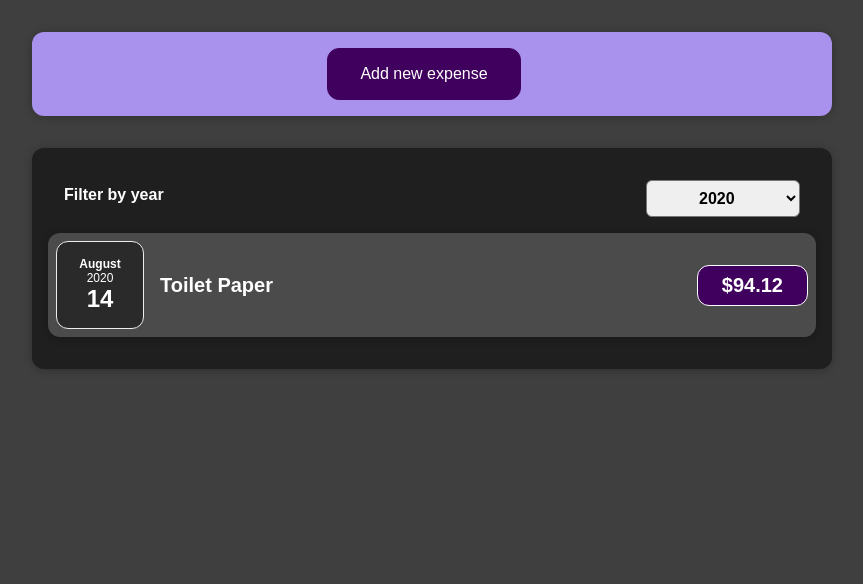
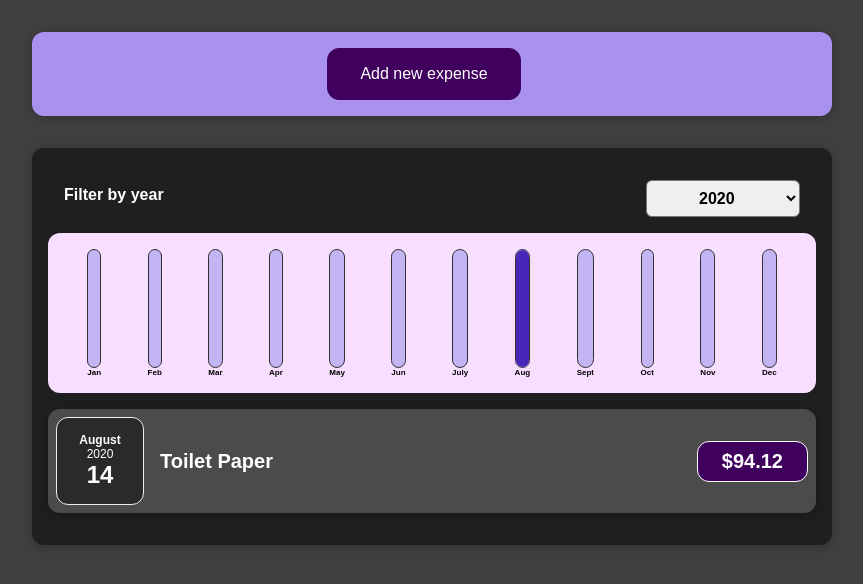
Before and after one commit to PrgDominique/Project-2, a React (Create React App) app: page / in a window 1280 px wide. Shown: the top 584 px of the page, without its empty margins (208-1071 px from the left). Built offline with nearby package versions, Linux system fonts and the light colour scheme.

Commit message:
expense tracker finish

```diff
--- /dev/null
+++ b/src/components/Chart/Chart.js
@@ -0,0 +1,20 @@
+import ChartBar from "./ChartBar";
+
+const Chart = (props) => {
+    const dataPointValues = props.dataPoints.map(dataPoint => dataPoint.value)
+    const totalMaximum = Math.max(...dataPointValues)
+  return (
+    <div className="chart">
+      {props.dataPoints.map((dataPoint) => (
+        <ChartBar
+          key={dataPoint.label}
+          value={dataPoint.value}
+          maxValue={totalMaximum}
+          label={dataPoint.label}
+        />
+      ))}
+    </div>
+  );
+};
+
+export default Chart;
--- /dev/null
+++ b/src/components/Chart/ChartBar.js
@@ -0,0 +1,18 @@
+const ChartBar = (props) => {
+
+    let barFillHeight = '0%'
+
+    if(props.maxValue > 0) {
+        barFillHeight = Math.round((props.value / props.maxValue ) * 100) + '%'
+    }
+  return (
+    <div className="chart-bar">
+      <div className="chart-bar__inner">
+        <div className="chart-bar__fill" style={{height: barFillHeight}}></div>
+      </div>
+      <div className="chart-bar__label">{props.label}</div>
+    </div>
+  );
+};
+
+export default ChartBar;
--- a/src/components/Expenses/Expenses.js
+++ b/src/components/Expenses/Expenses.js
@@ -1,5 +1,6 @@
 import React, { useState } from "react";
 import Card from "../UI/Card";
+import ExpensesChart from "./ExpensesChart";
 import ExpensesFilter from "./ExpensesFilter";
 import ExpensesList from "./ExpensesList"
 
@@ -20,6 +21,7 @@
         selected={filteredYear}
         onChangeFilter={filterChangeHandler}
       />
+      <ExpensesChart expenses={ExpenseFilter}/>
     <ExpensesList items={ExpenseFilter} />
     </Card>
   );
--- /dev/null
+++ b/src/components/Expenses/ExpensesChart.js
@@ -0,0 +1,25 @@
+import Chart from "../Chart/Chart";
+
+const ExpensesChart = (props) => {
+  const chartDataPoints = [
+    { label: "Jan", value: 0 },
+    { label: "Feb", value: 0 },
+    { label: "Mar", value: 0 },
+    { label: "Apr", value: 0 },
+    { label: "May", value: 0 },
+    { label: "Jun", value: 0 },
+    { label: "July", value: 0 },
+    { label: "Aug", value: 0 },
+    { label: "Sept", value: 0 },
+    { label: "Oct", value: 0 },
+    { label: "Nov", value: 0 },
+    { label: "Dec", value: 0 }
+  ];
+  for (const expense of props.expenses) {
+    const expenseMonth = expense.date.getMonth();
+    chartDataPoints[expenseMonth].value += expense.amount;
+  }
+  return <Chart dataPoints={chartDataPoints}/>;
+};
+
+export default ExpensesChart;
```
